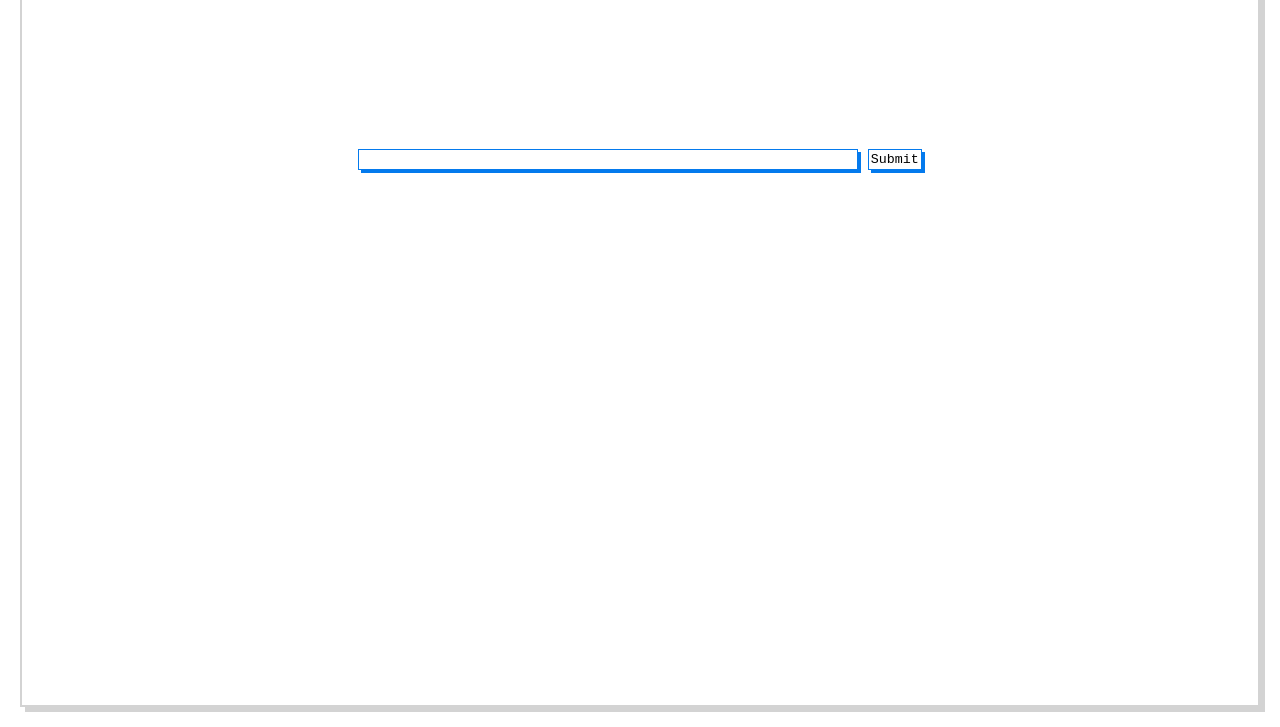
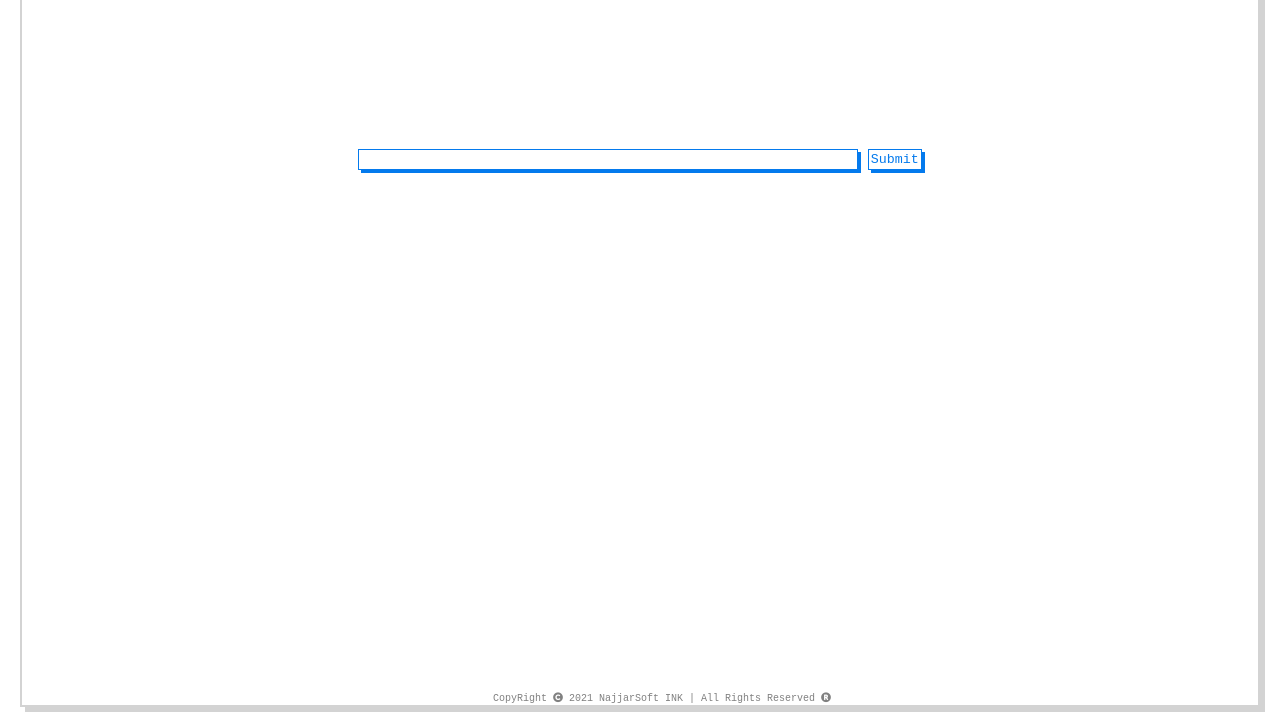
Before and after one commit to fawzinajjar/shorten-url, a plain HTML site: page index.html in a window 1280 px wide. Shown: the part 73-800 px from the top of the page. Drawn offline with Linux system fonts and the light colour scheme.

Commit message:
Update theme

```diff
--- a/css/style.css
+++ b/css/style.css
@@ -85,6 +85,7 @@ a:hover {
   box-shadow: 3px 3px #047aed;
   padding: 2px;
   outline: none;
+  caret-color: #047aed;
 }
 
 .url_submit_button {
@@ -94,7 +95,23 @@ a:hover {
   font-family: 'Courier New', Courier, monospace;
   box-shadow: 3px 3px #047aed;
   padding: 2px;
+  color: #047aed;
 }
 .logo {
   color: #047aed;
 }
+
+/* Footer Main */
+.footer_main {
+  position: fixed;
+  bottom: 20px;
+  width: 100%;
+  text-align: center;
+}
+.footer_p {
+  color: grey;
+  font-size: 10px;
+}
+.l {
+  color: grey;
+}
--- a/index.html
+++ b/index.html
@@ -35,6 +35,15 @@
             <button class="url_submit_button" type="submit">Submit</button>
         </div>
     </div>
+    <!-- Footer -->
+    <div class="footer_main">
+        <div class="footer_p">
+            CopyRight
+            <a class="fa fa-copyright l"></a> 2021
+            NajjarSoft INK | All Rights Reserved
+            <i class="fa fa-registered"></i>
+
+        </div>
 </body>
 
 </html>
```
